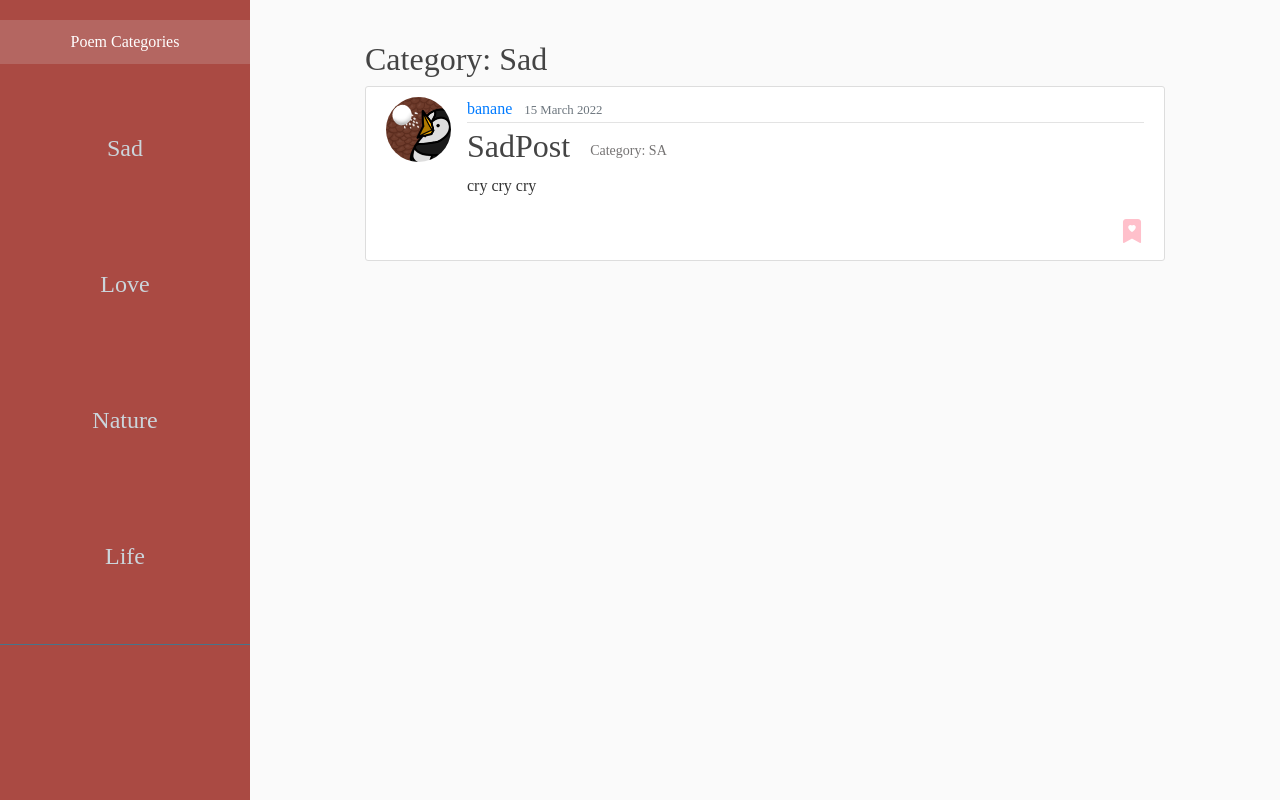
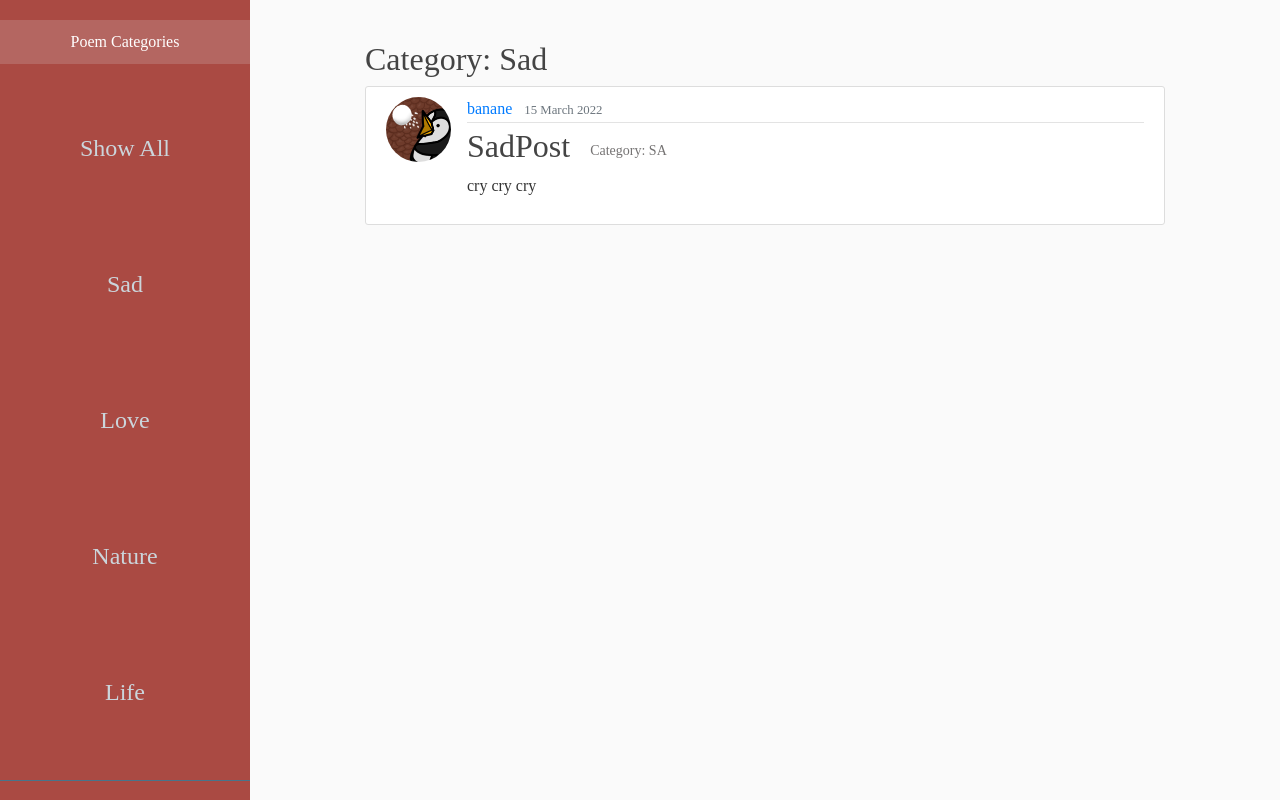
Before and after one commit to Fribolin/selfmade-poems, a Django app: page /category/Sad in a window 1280 px wide. Shown: the part 56-856 px from the top of the page. Run offline with Django 3.2, Linux system fonts and the light colour scheme; data comes from the database, SQL or seed files in the repository; some libraries are stand-ins or nearby versions.

Commit message:
Fix bug where favorite symbol is always shown on categories view, add show all categories button

```diff
--- a/django_project/blog/templates/blog/base.html
+++ b/django_project/blog/templates/blog/base.html
@@ -60,6 +60,9 @@
           <p>Poem Categories</p>
         </li>
         <li>
+          <a href="{% url 'blog-home' %}">Show All</a>
+        </li>
+        <li>
             <a href="{% url 'category-sad-posts' %}">Sad</a>
         </li>
         <li>
--- a/django_project/blog/templates/blog/life.html
+++ b/django_project/blog/templates/blog/life.html
@@ -17,7 +17,9 @@
                     <a style="font-size: 14px; color: #757373; margin-top: auto; margin-bottom: auto; margin-left: 20px;">Category: {{ post.category }}</a>
                 </div>
                 <p class="article-content">{{ post.content }}</p>
+                {% if user in post.favorite.all %}
                 <i id="favorite-button" class="bi bi-bookmark-heart-fill float-right"></i>
+                {% endif %}
             </div>
         </article>
         {% endif %}
--- a/django_project/blog/templates/blog/love.html
+++ b/django_project/blog/templates/blog/love.html
@@ -15,7 +15,9 @@
                     <a style="font-size: 14px; color: #757373; margin-top: auto; margin-bottom: auto; margin-left: 20px;">Category: {{ post.category }}</a>
                 </div>
                 <p class="article-content">{{ post.content }}</p>
+                {% if user in post.favorite.all %}
                 <i id="favorite-button" class="bi bi-bookmark-heart-fill float-right"></i>
+                {% endif %}
             </div>
         </article>
         {% endif %}
--- a/django_project/blog/templates/blog/nature.html
+++ b/django_project/blog/templates/blog/nature.html
@@ -15,7 +15,9 @@
                     <a style="font-size: 14px; color: #757373; margin-top: auto; margin-bottom: auto; margin-left: 20px;">Category: {{ post.category }}</a>
                 </div>
                 <p class="article-content">{{ post.content }}</p>
+                {% if user in post.favorite.all %}
                 <i id="favorite-button" class="bi bi-bookmark-heart-fill float-right"></i>
+                {% endif %}
             </div>
         </article>
         {% endif %}
--- a/django_project/blog/templates/blog/sad.html
+++ b/django_project/blog/templates/blog/sad.html
@@ -15,7 +15,9 @@
                     <a style="font-size: 14px; color: #757373; margin-top: auto; margin-bottom: auto; margin-left: 20px;">Category: {{ post.category }}</a>
                 </div>
                 <p class="article-content">{{ post.content }}</p>
+                {% if user in post.favorite.all %}
                 <i id="favorite-button" class="bi bi-bookmark-heart-fill float-right"></i>
+                {% endif %}
             </div>
         </article>
         {% endif %}
```
